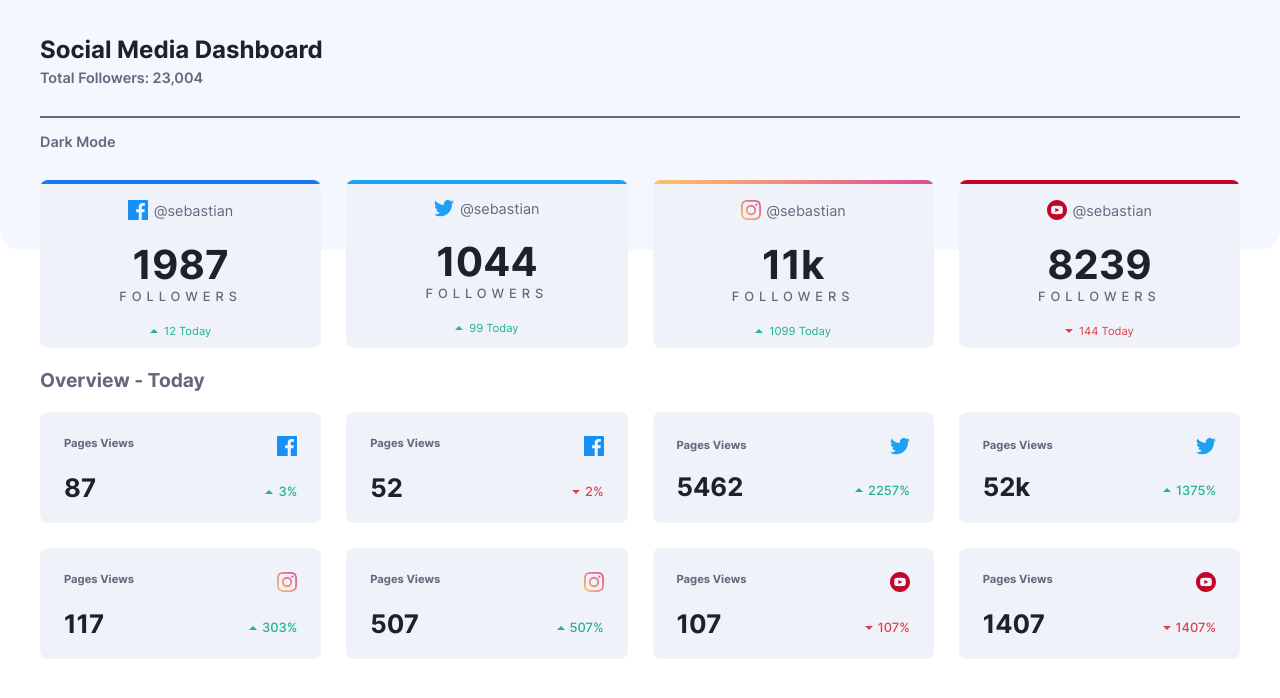
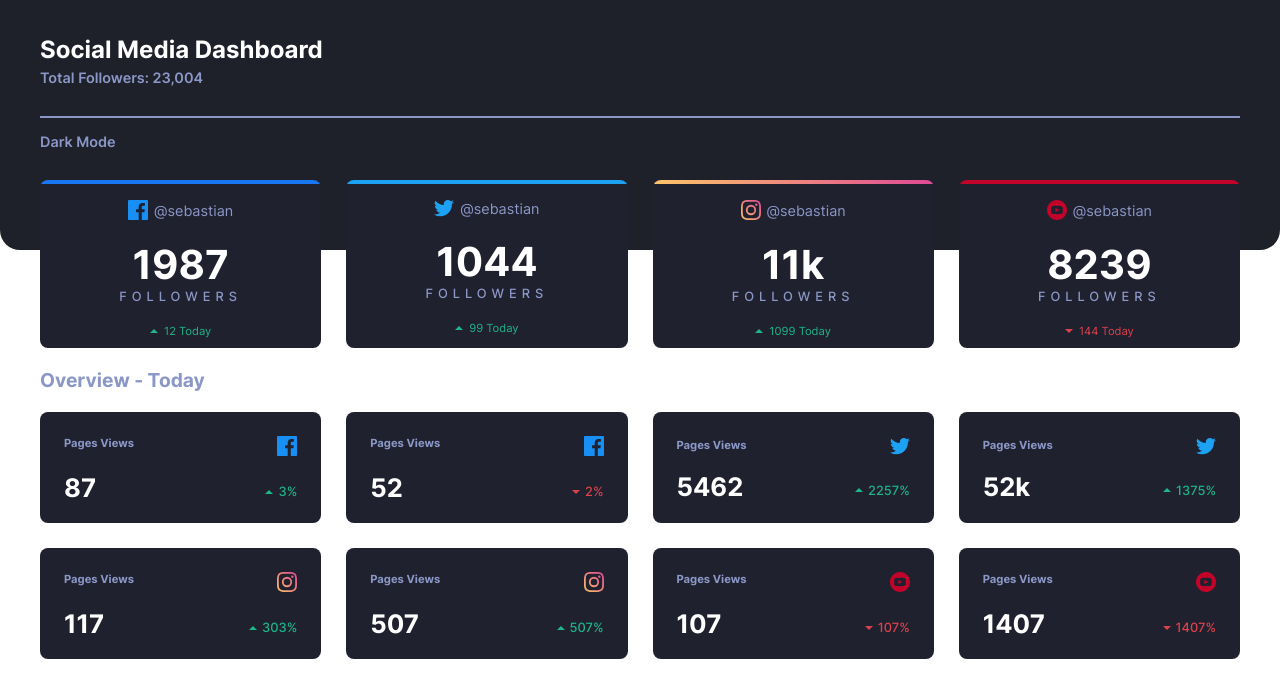
Before and after one commit to stoicstian/frontend-mentor-social-media-dashboard, a Django app: page / in a window 1280 px wide. Shown: the top 698 px of the page. Run offline with Django 3.2, Linux system fonts and the light colour scheme.

Commit message:
Cambiando colores para uso en tema oscuro

```diff
--- a/app/static/css/styles.css
+++ b/app/static/css/styles.css
@@ -16,7 +16,7 @@ body {
 
 .top-cards__header {
   padding: 0px 40px;
-  background-color: #f5f7ff;
+  background-color: #1e202a;
   padding-top: 30px;
   border-radius: 0px 0px 20px 20px;
 }
@@ -26,23 +26,23 @@ body {
   display: block;
 }
 .top-cards__title {
-  color: #1e202a;
+  color: #fff;
   font-size: 1.5em;
   font-weight: 700;
   margin: 5px 0px;
 }
 .top-cards__subtitle {
-  color: #63687e;
+  color: #8b97c6;
   font-size: 0.9em;
   font-weight: 600;
   padding-bottom: 30px;
   margin: 5px 0px;
-  border-bottom: 2px solid #63687e;
+  border-bottom: 2px solid #8b97c6;
 }
 .top-cards__text-switcher {
   font-size: 0.9em;
   font-weight: 600;
-  color: #63687e;
+  color: #8b97c6;
   margin-top: 15px;
 }
 .top-cards__content {
@@ -56,7 +56,7 @@ body {
 
 .card {
   overflow: hidden;
-  background-color: #f0f2fa;
+  background-color: #1f212e;
   border-radius: 8px;
   text-align: center;
   position: relative;
@@ -93,19 +93,19 @@ body {
   margin-right: 6px;
 }
 .card__title {
-  color: #63687e;
+  color: #8b97c6;
   font-size: 0.9em;
 }
 .card__main {
   padding: 10px 0px;
 }
 .card__number-total {
-  color: #1e202a;
+  color: #fff;
   font-size: 2.5em;
   font-weight: 700;
 }
 .card__description {
-  color: #63687e;
+  color: #8b97c6;
   font-size: 0.8em;
   font-weight: 500;
   display: block;
@@ -139,7 +139,7 @@ body {
 }
 .low-cards__title {
   font-size: 1.2em;
-  color: #63687e;
+  color: #8b97c6;
 }
 .low-cards__content {
   display: grid;
@@ -149,7 +149,7 @@ body {
 }
 
 .card-overview {
-  background-color: #f0f2fa;
+  background-color: #1f212e;
   border-radius: 8px;
   padding: 1.5em;
   display: grid;
@@ -160,7 +160,7 @@ body {
 .card-overview__text-views {
   font-weight: 700;
   font-size: 0.7em;
-  color: #63687e;
+  color: #8b97c6;
 }
 .card-overview__icon-media {
   text-align: right;
@@ -169,7 +169,7 @@ body {
   font-weight: 700;
   font-size: 1.6em;
   line-height: 0.9em;
-  color: #1e202a;
+  color: #fff;
 }
 .card-overview__percentage-views {
   display: flex;
@@ -222,5 +222,10 @@ body {
     column-gap: 25px;
   }
 }
+@media (prefers-color-scheme: dark) {
+  body {
+    background: #000;
+  }
+}
 
 /*# sourceMappingURL=styles.css.map */
--- a/app/static/sass/_colors.scss
+++ b/app/static/sass/_colors.scss
@@ -1,3 +1,5 @@
+@use './config';
+
 //Colores primarios
 $lime-green: #1db489;
 $bright-red: #dc414c;
@@ -7,8 +9,9 @@ $instagram-color-orange: #fdc468;
 $instagram-color-purple: #df4996;
 $youtube-color: #c4032a;
 
-// Colores tema claro
-$pale-blue: #f5f7ff;
-$light-grayish-blue: #f0f2fa;
-$dark-grayish-blue: #63687e;
-$dark-blue: #1e202a;
+// Colores tema oscuro
+$pale-blue: #1e202a;
+$light-grayish-blue: #1f212e;
+$dark-grayish-blue: #8b97c6;
+// $dark-grayish-blue: #252a41
+$dark-blue: #fff;
--- a/app/static/sass/_config.scss
+++ b/app/static/sass/_config.scss
@@ -1,3 +1,5 @@
+$theme-color: dark;
+
 * {
   margin: 0;
   padding: 0;
--- a/app/static/sass/styles.scss
+++ b/app/static/sass/styles.scss
@@ -26,8 +26,8 @@
   }
 }
 
-// @media (prefers-color-scheme: dark) {
-//   body {
-//     background: #000;
-//   }
-// }
+@media (prefers-color-scheme: config.$theme-color) {
+  body {
+    background: #000;
+  }
+}
```
Also changed, not shown: 1 other file.
